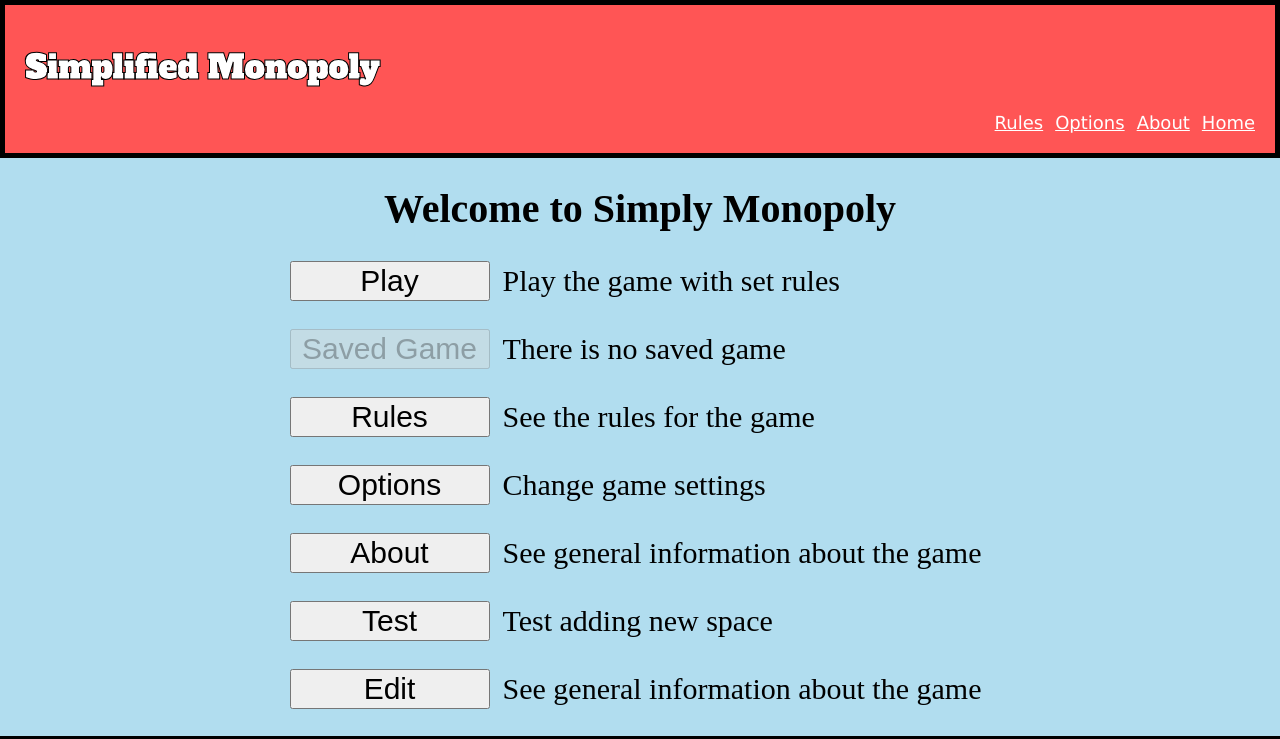
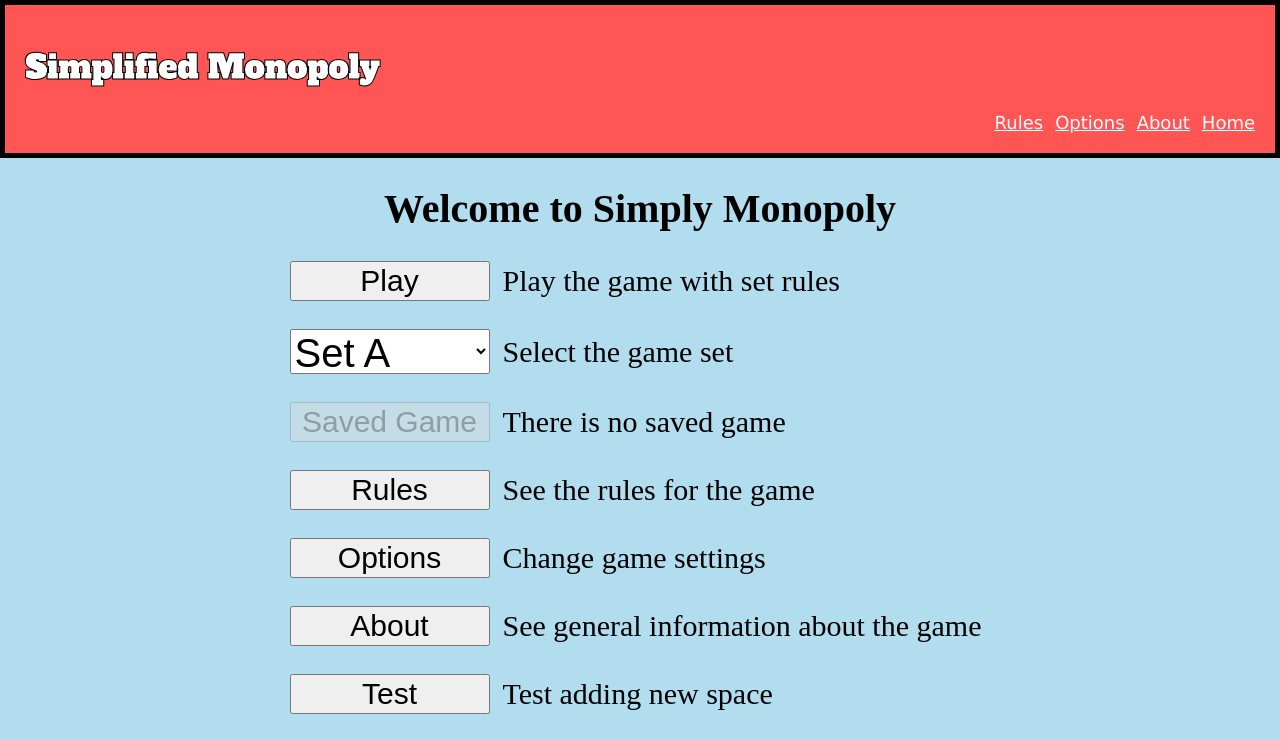
Before and after one commit to CodyRR/Unit-2-Simply-Monopoly, a React (Vite) app in the folder simplified-monopoly-frontend/: page /#/ in a window 1280 px wide. Shown: the top 739 px of the page. Built offline with nearby package versions, Linux system fonts and the light colour scheme; no server answers.

Commit message:
Added change group set on Home page.

```diff
--- a/simplified-monopoly-frontend/src/pages/HomePage.jsx
+++ b/simplified-monopoly-frontend/src/pages/HomePage.jsx
@@ -8,7 +8,8 @@
 
     console.log("At home page");
 
-    const {isLoading, setIsLoading, allGameBoard, fetchGameBoard, fetchSaveSpaceData, fetchSavePlayerData,
+    const {isLoading, setIsLoading, gameSet, setGameSet, allGameBoard,
+        fetchGameBoard, fetchSaveSpaceData, fetchSavePlayerData,
         fetchSaveGeneralData, isSaveData, setNewGame, setIsSaveData,
         setAllGameBoard, setSaveSpaceData, setSavePlayerData, setSaveGeneralData,
         saveSpaceData, savePlayerData, saveGeneralData, deleteSpaces,
@@ -22,6 +23,11 @@
 
     const useNewGame = (event) => {
         setNewGame(true);
+    }
+
+    const handleSetChange = (event) => {
+        event.preventDefault();
+        setGameSet(event.target.value);
     }
 
     const testClick = (event) => {
@@ -140,6 +146,22 @@
                 <tbody>
                     <tr>
                         <td>
+                            <div>
+                                <select name="GroupSet" id="GrouptSet" value={gameSet} onChange={(event) =>handleSetChange(event)}>
+                                    <option value="GROUPA">Set A</option>
+                                    <option value="GROUPB">Set B</option>
+                                    <option value="GROUPC">Set C</option>
+                                </select>
+                            </div>
+                        </td>
+                        <td>
+                            <label>Select the game set</label>
+                        </td>
+                    </tr>
+                </tbody>
+                <tbody>
+                    <tr>
+                        <td>
                             <Link className='link' to="/game">
                                 <Button id="saved-button" handleClick={useSaveGame} display="Saved Game" classes="home-button" validator={isSaveData}/>
                             </Link>
```
